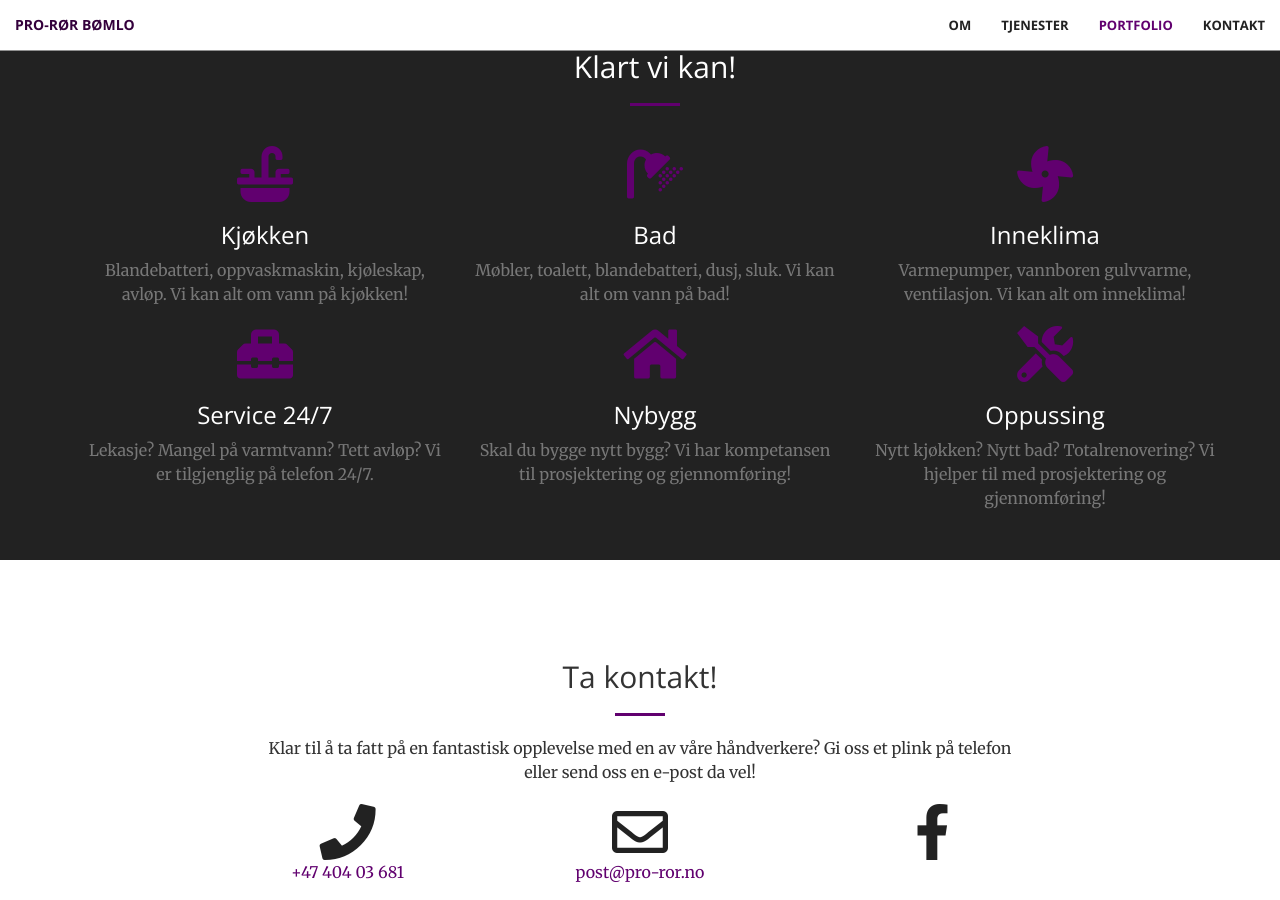
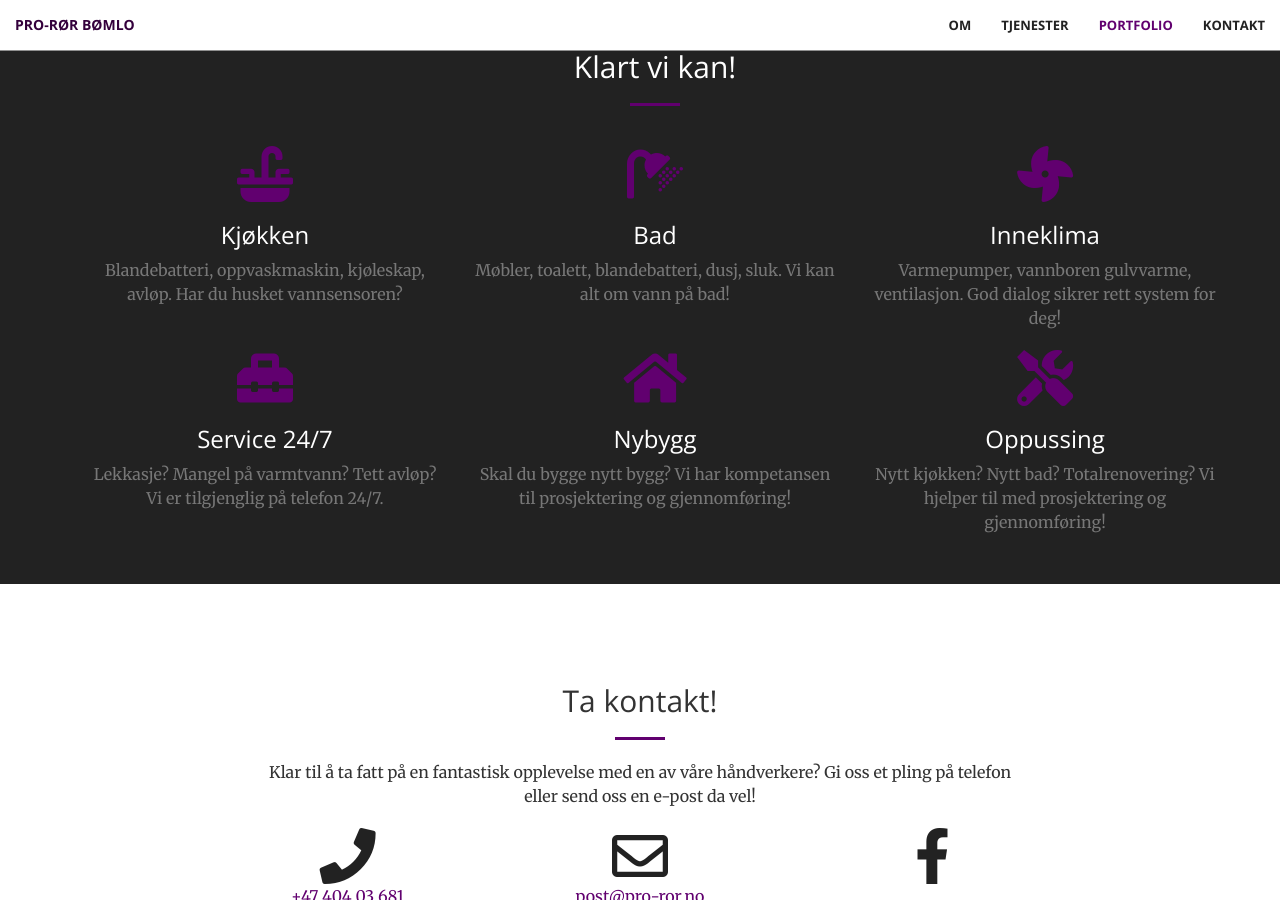
Before and after one commit to adriah/pro-ror, a Jekyll site: the page built from index.html, in a window 1280 px wide and 900 px high, scrolled down 2530 px. Built offline with Jekyll 4.4.1, drawn with Linux system fonts in a browser that asks for light colours; some of the changed text lies outside the part shown.

Commit message:
Some minor changes

```diff
--- a/_includes/aside.html
+++ b/_includes/aside.html
@@ -15,7 +15,7 @@
                         <div class="service-box">
                             <i class="fa fa-4x fa-sink wow bounceIn text-primary"></i>
                             <h3>Kjøkken</h3>
-                            <p class="text-muted">Blandebatteri, oppvaskmaskin, kjøleskap, avløp. Vi kan alt om vann på kjøkken!</p>
+                            <p class="text-muted">Blandebatteri, oppvaskmaskin, kjøleskap, avløp. Har du husket vannsensoren?</p>
                         </div>
                     </div>
                     <div class="col-lg-4 col-md-6 text-center">
@@ -29,7 +29,7 @@
                         <div class="service-box">
                             <i class="fa fa-4x fa-fan wow bounceIn text-primary" data-wow-delay=".2s"></i>
                             <h3>Inneklima</h3>
-                            <p class="text-muted">Varmepumper, vannboren gulvvarme, ventilasjon. Vi kan alt om inneklima!</p>
+                            <p class="text-muted">Varmepumper, vannboren gulvvarme, ventilasjon. God dialog sikrer rett system for deg!</p>
                         </div>
                     </div>
                 </div>
@@ -38,7 +38,7 @@
                         <div class="service-box">
                             <i class="fa fa-4x fa-toolbox wow bounceIn text-primary" data-wow-delay=".3s"></i>
                             <h3>Service 24/7</h3>
-                            <p class="text-muted">Lekasje? Mangel på varmtvann? Tett avløp? Vi er tilgjenglig på telefon 24/7.</p>
+                            <p class="text-muted">Lekkasje? Mangel på varmtvann? Tett avløp? Vi er tilgjenglig på telefon 24/7.</p>
                         </div>
                     </div>
                     <div class="col-lg-4 col-md-6 text-center">
--- a/_includes/call-to-action.html
+++ b/_includes/call-to-action.html
@@ -4,7 +4,7 @@
             <div class="col-lg-8 col-lg-offset-2 text-center">
                 <h2 class="section-heading">Om oss</h2>
                 <hr class="light">
-                <p class="text-faded">Våre rørleggere har mange år med kompetanse og erfaring. Vi er fagutdannet og har mesterbrev.</p>
+                <p class="text-faded">Prø-Rør Bømlo har mange år med kompetanse og erfaring. Vi er fagutdannet og har mesterbrev.</p>
             </div>
         </div>
     </div>
--- a/_includes/contact.html
+++ b/_includes/contact.html
@@ -4,7 +4,7 @@
             <div class="col-lg-8 col-lg-offset-2 text-center">
                 <h2 class="section-heading">Ta kontakt!</h2>
                 <hr class="primary">
-                <p>Klar til å ta fatt på en fantastisk opplevelse med en av våre håndverkere? Gi oss et plink på telefon eller send oss en e-post da vel!</p>
+                <p>Klar til å ta fatt på en fantastisk opplevelse med en av våre håndverkere? Gi oss et pling på telefon eller send oss en e-post da vel!</p>
             </div>
         <div class="col-lg-2 col-lg-offset-2 text-center">
             <a href="tel:+47 404 03 681">
--- a/_includes/services.html
+++ b/_includes/services.html
@@ -2,7 +2,7 @@
     <div class="container">
         <div class="row">
             <div class="col-lg-12 text-center">
-                <h2 class="section-heading">Til tjenste!</h2>
+                <h2 class="section-heading">Til tjeneste!</h2>
                 <hr class="primary">
             </div>
         </div>
```
